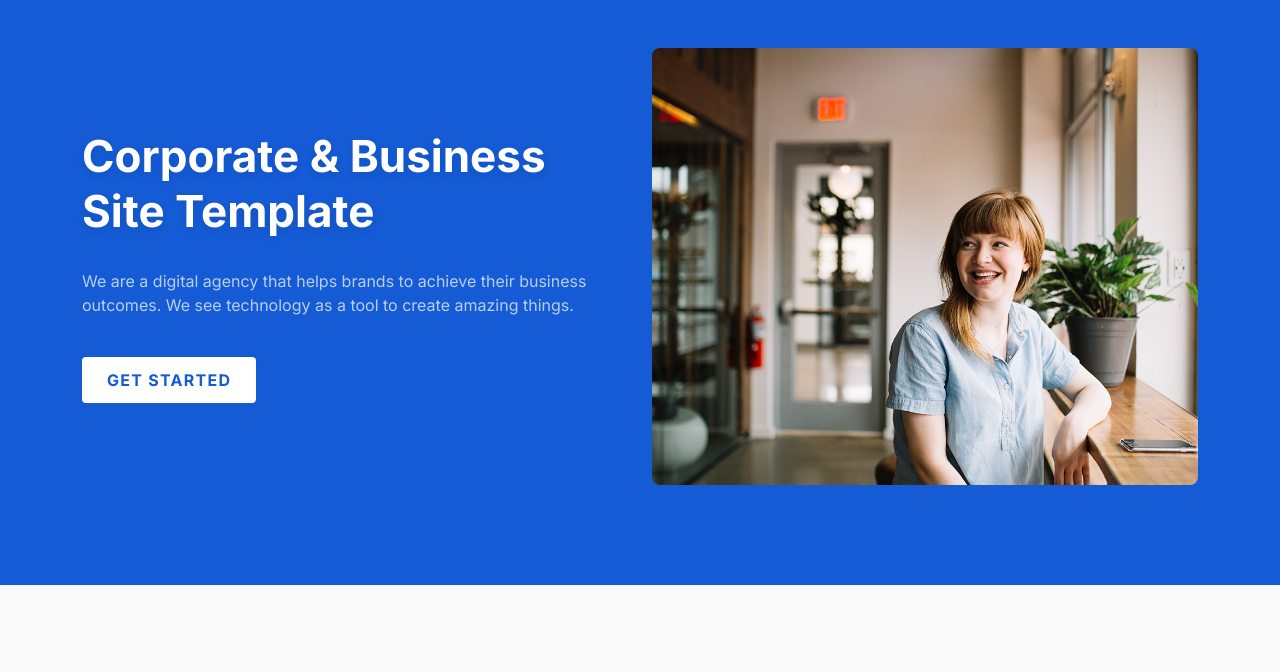
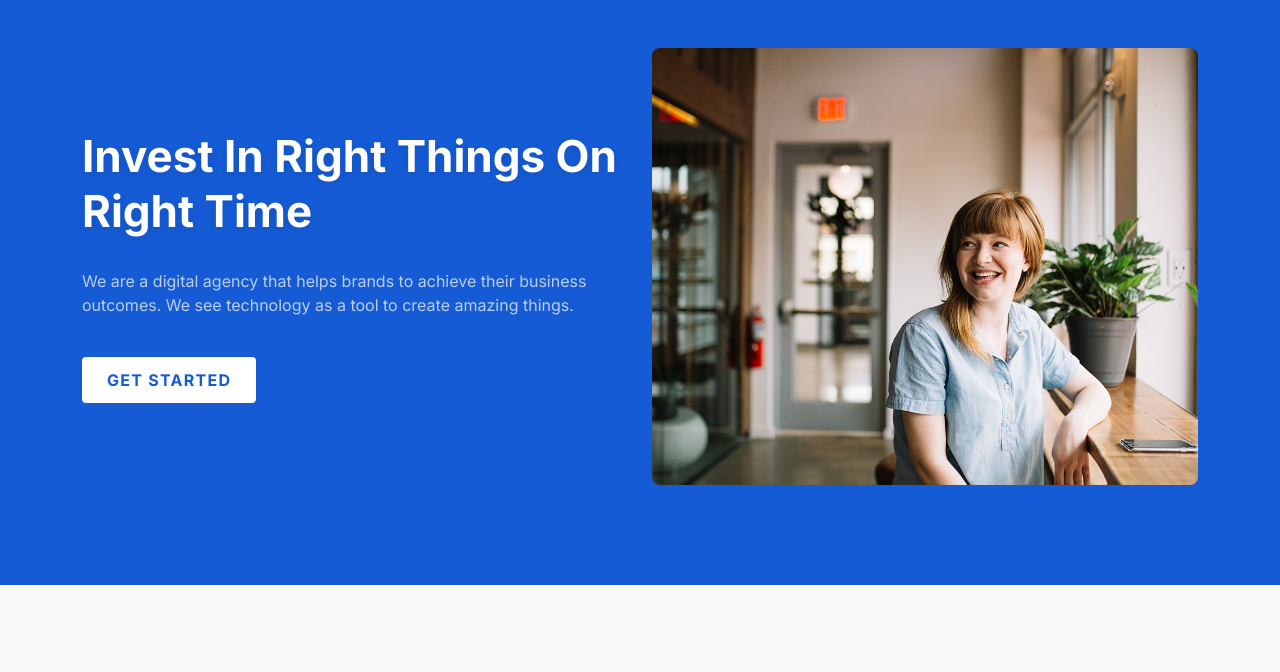
Before and after one commit to Santhusha-bit/InvestingGuy, a website: page index.html in a window 1280 px wide. Shown: the part 112-784 px from the top of the page. Drawn offline with Linux system fonts and the light colour scheme.

Commit message:
changed hero section text

```diff
--- a/index.html
+++ b/index.html
@@ -141,7 +141,7 @@
       <div class="row align-items-center">
         <div class="col-lg-6 col-md-12 col-12">
           <div class="header-content">
-            <h1>Corporate & Business Site Template </h1>
+            <h1>Invest in right things on right time </h1>
             <p>
               We are a digital agency that helps brands to achieve their
               business outcomes. We see technology as a tool to create amazing
```
Also changed, not shown: page-template.html (+1 -1 lines), post-template.html (+1 -1 lines), post1.html (+1 -1 lines), post2.html (+1 -1 lines).
